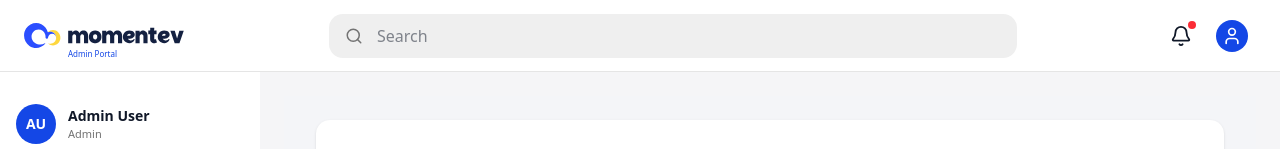
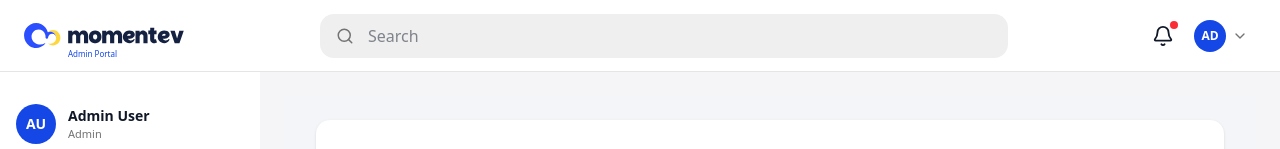
Before and after one commit to Intplus-Tech/Momentev-AdminWeb, a Next.js app: page /bookings in a window 1280 px wide. Shown: the top 149 px of the page. Built offline with nearby package versions, Linux system fonts and the light colour scheme; no server answers.

Commit message:
feat: implement admin dashboard analytics components and customer request request table columns

```diff
--- a/app/(dashboard)/_component/AdminNavbar.tsx
+++ b/app/(dashboard)/_component/AdminNavbar.tsx
@@ -1,15 +1,39 @@
 "use client";
 
 import { useState, useRef, useEffect } from "react";
-import { Bell, Search, Menu, User, LogOut, UserCircle } from "lucide-react";
+import { Bell, Search, Menu, User, LogOut, UserCircle, ChevronDown } from "lucide-react";
 import Link from "next/link";
 
 import { useLayout } from "@/context/layout-context";
 import Logo from "@/components/brand/logo";
 import { logout } from "@/lib/actions/auth";
 
-export default function AdminNavbar() {
+interface AdminNavbarProps {
+  firstName?: string;
+  lastName?: string;
+  avatarUrl?: string | null;
+}
+
+export default function AdminNavbar({
+  firstName,
+  lastName,
+  avatarUrl,
+}: AdminNavbarProps) {
   const { dispatch } = useLayout();
+
+  const fullName =
+    firstName && lastName
+      ? `${firstName} ${lastName}`
+      : firstName || lastName || "";
+
+  const initials = fullName
+    ? fullName
+        .split(" ")
+        .map((n) => n[0])
+        .join("")
+        .toUpperCase()
+        .slice(0, 2)
+    : "AD";
   const [isDropdownOpen, setIsDropdownOpen] = useState(false);
   const [isLoggingOut, setIsLoggingOut] = useState(false);
   const dropdownRef = useRef<HTMLDivElement>(null);
@@ -90,13 +114,27 @@ export default function AdminNavbar() {
         <div className="relative" ref={dropdownRef}>
           <button
             onClick={() => setIsDropdownOpen(!isDropdownOpen)}
-            className="flex items-center gap-2 p-2 rounded-full hover:bg-gray-100 transition-colors focus:outline-none  focus:ring-2 focus:ring-primary/50"
+            className="flex items-center gap-1.5 p-1 pr-2 rounded-full hover:bg-gray-100 transition-colors focus:outline-none focus:ring-2 focus:ring-primary/50"
             aria-label="User menu"
             aria-expanded={isDropdownOpen}
           >
-            <div className="h-8 w-8 rounded-full bg-primary flex items-center justify-center">
-              <User className="h-5 w-5 text-white" />
+            <div className="h-8 w-8 rounded-full bg-primary flex items-center justify-center overflow-hidden shrink-0">
+              {avatarUrl ? (
+                // eslint-disable-next-line @next/next/no-img-element
+                <img
+                  src={avatarUrl}
+                  alt={fullName || "Profile photo"}
+                  className="w-full h-full object-cover"
+                />
+              ) : (
+                <span className="text-white text-xs font-semibold">{initials}</span>
+              )}
             </div>
+            <ChevronDown
+              className={`h-4 w-4 text-muted-foreground transition-transform duration-200 ${
+                isDropdownOpen ? "rotate-180" : ""
+              }`}
+            />
           </button>
 
           {isDropdownOpen && (
--- a/app/(dashboard)/_component/OverviewCards.tsx
+++ b/app/(dashboard)/_component/OverviewCards.tsx
@@ -38,11 +38,18 @@ export default function OverviewCard({ performance, todaysPayments, currency = "
       trendNeutral: true,
     },
     {
+      title: "Platform Commission",
+      value: performance ? formatMoney(performance.platformCommissionMinor) : "£0",
+      trend: "Our Cut",
+      trendUp: true,
+      trendNeutral: true,
+    },
+    {
       title: "Today's Volume",
       value: todaysPayments ? formatMoney(todaysPayments.successful.amountMinor) : "£0",
-      trend: todaysPayments ? `${todaysPayments.successful.count} payments` : "0 payments",
-      trendUp: true,
-      trendNeutral: true,
+      trend: todaysPayments ? `${todaysPayments.successRatePct}% success rate` : "0 payments",
+      trendUp: todaysPayments ? todaysPayments.successRatePct >= 90 : true,
+      trendNeutral: !todaysPayments || todaysPayments.successRatePct === 0,
     },
     {
       title: "Pending Payouts",
@@ -70,14 +77,13 @@ export default function OverviewCard({ performance, todaysPayments, currency = "
   return (
     <div
       className="
-       grid grid-cols-2 lg:grid-cols-5 gap-4"
+       grid grid-cols-2 lg:grid-cols-3 xl:grid-cols-6 gap-4"
     >
       {cards.map((card, i) => (
         <div
           key={i}
           className="
             bg-white rounded-xl
-           last:col-span-2 lg:last:col-span-1
             p-3 sm:p-4
             space-y-3
           "
--- a/app/(dashboard)/_component/PaymentBreakdownChart.tsx
+++ b/app/(dashboard)/_component/PaymentBreakdownChart.tsx
@@ -17,22 +17,27 @@ export default function PaymentBreakdownChart({ paymentModels = [], currency = "
 
     return paymentModels.map((model) => {
       // Format the key to be human readable ("split_payout" -> "Split Payout")
-      const formattedName = model._id
-        ? model._id.split("_").map((w) => w.charAt(0).toUpperCase() + w.slice(1)).join(" ")
+      const formattedName = model.model
+        ? model.model.split("_").map((w) => w.charAt(0).toUpperCase() + w.slice(1)).join(" ")
         : "Unknown";
 
       return {
         name: formattedName,
-        value: model.revenueMinor / 100,
-        count: model.count,
+        value: model.amountMinor / 100,
       };
     });
   }, [paymentModels]);
 
+  const normalizeCurrency = (val?: string) => {
+    const n = (val || "GBP").trim().toUpperCase();
+    if (n === "ANY") return "GBP";
+    return /^[A-Z]{3}$/.test(n) ? n : "GBP";
+  };
+
   const formatMoney = (val: number) => {
     return val.toLocaleString("en-GB", {
       style: "currency",
-      currency: currency,
+      currency: normalizeCurrency(currency),
       maximumFractionDigits: 0,
     });
   };
@@ -54,6 +59,7 @@ export default function PaymentBreakdownChart({ paymentModels = [], currency = "
                 innerRadius={60}
                 outerRadius={80}
                 paddingAngle={5}
+                minAngle={15}
                 dataKey="value"
               >
                 {data.map((entry, index) => (
--- a/app/(dashboard)/_component/TopVendorsList.tsx
+++ b/app/(dashboard)/_component/TopVendorsList.tsx
@@ -1,4 +1,5 @@
 import { AnalyticsOverviewResponse } from "@/lib/actions/admin-analytics";
+import { TrendingUp, TrendingDown } from "lucide-react";
 
 interface TopVendorsProps {
   vendors?: AnalyticsOverviewResponse["topVendors"];
@@ -6,10 +7,16 @@ interface TopVendorsProps {
 }
 
 export default function TopVendorsList({ vendors = [], currency = "GBP" }: TopVendorsProps) {
+  const normalizeCurrency = (val?: string) => {
+    const n = (val || "GBP").trim().toUpperCase();
+    if (n === "ANY") return "GBP";
+    return /^[A-Z]{3}$/.test(n) ? n : "GBP";
+  };
+
   const formatMoney = (minor: number) => {
     return (minor / 100).toLocaleString("en-GB", {
       style: "currency",
-      currency: currency,
+      currency: normalizeCurrency(currency),
       maximumFractionDigits: 0,
     });
   };
@@ -30,12 +37,18 @@ export default function TopVendorsList({ vendors = [], currency = "GBP" }: TopVe
                   #{index + 1}
                 </div>
                 <div>
-                  <p className="font-semibold text-gray-900">{vendor.businessName}</p>
-                  <p className="text-xs text-gray-500">{vendor.bookingCount} bookings completed</p>
+                  <p className="font-semibold text-gray-900">{vendor.vendorName}</p>
+                  <p className="text-xs text-gray-500">{vendor.bookings} bookings completed</p>
                 </div>
               </div>
               <div className="text-right">
-                <p className="font-semibold text-gray-900">{formatMoney(vendor.revenueMinor)}</p>
+                <p className="font-semibold text-gray-900">{formatMoney(vendor.amountMinor)}</p>
+                {vendor.growthPct !== undefined && (
+                  <p className={`text-[10px] sm:text-xs flex items-center justify-end gap-1 mt-1 ${vendor.growthPct >= 0 ? "text-[#6DD58C]" : "text-red-500"}`}>
+                    {vendor.growthPct >= 0 ? <TrendingUp size={12} /> : <TrendingDown size={12} />}
+                    {Math.abs(vendor.growthPct)}%
+                  </p>
+                )}
               </div>
             </div>
           ))
--- a/app/(dashboard)/_component/TrendChart.tsx
+++ b/app/(dashboard)/_component/TrendChart.tsx
@@ -14,10 +14,9 @@ import { useMemo } from "react";
 
 interface TrendsChartProps {
   chartData?: Array<{
-    date: string;
-    revenueMinor: number;
-    commissionMinor: number;
-    paymentCount: number;
+    name: string;
+    amountMinor: number;
+    pct: number;
   }>;
 }
 
@@ -26,15 +25,11 @@ export default function TrendsChart({ chartData = [] }: TrendsChartProps) {
     if (!chartData || chartData.length === 0) return [];
 
     return chartData.map(item => {
-      // Parse the ISO date string backwards for a simple formatted day or month
-      const d = new Date(item.date);
-      const label = d.toLocaleDateString('en-GB', { day: 'numeric', month: 'short' });
       return {
-        label,
-        value: item.revenueMinor / 100, // Convert to major units
-        fullDate: item.date
+        label: item.name,
+        value: item.amountMinor / 100, // Convert to major units
       };
-    }).reverse(); // The API might return newest first, we usually want oldest left to newest right for line charts
+    });
   }, [chartData]);
 
   return (
--- a/app/(dashboard)/customer-requests/_components/columns.tsx
+++ b/app/(dashboard)/customer-requests/_components/columns.tsx
@@ -22,18 +22,18 @@ const statusStyles: Record<string, string> = {
 };
 
 export const columns: ColumnDef<CustomerRequest>[] = [
-  {
-    accessorKey: "_id",
-    header: "ID",
-    cell: ({ row }) => {
-      const id = row.getValue("_id") as string;
-      return (
-        <span className="font-mono text-xs text-gray-500">
-          #{id}
-        </span>
-      );
-    },
-  },
+  // {
+  //   accessorKey: "_id",
+  //   header: "ID",
+  //   cell: ({ row }) => {
+  //     const id = row.getValue("_id") as string;
+  //     return (
+  //       <span className="font-mono text-xs text-gray-500">
+  //         #{id}
+  //       </span>
+  //     );
+  //   },
+  // },
   {
     id: "eventTitle",
     header: ({ column }) => (
--- a/app/(dashboard)/layout.tsx
+++ b/app/(dashboard)/layout.tsx
@@ -17,7 +17,11 @@ export default async function dashboardLayout({
         <div className="h-screen bg-[#F5F5F7] overflow-hidden">
           {/* FIXED NAVBAR */}
           <div className="fixed top-0 left-0 right-0 z-50">
-            <AdminNavbar />
+            <AdminNavbar
+              firstName={profile?.firstName}
+              lastName={profile?.lastName}
+              avatarUrl={profile?.avatar?.url ?? null}
+            />
           </div>
 
           {/* BODY */}
--- a/app/(dashboard)/overview/page.tsx
+++ b/app/(dashboard)/overview/page.tsx
@@ -1,4 +1,3 @@
-import ActionRequiredCard from "../_component/ActionRequiredCard";
 import OverviewCard from "../_component/OverviewCards";
 import TrendsChart from "../_component/TrendChart";
 import TopVendorsList from "../_component/TopVendorsList";
@@ -46,9 +45,6 @@ export default async function AdminOverviewPage() {
           <p className="text-sm">{result.error}</p>
         </div>
       )}
-      <div className="">
-        <ActionRequiredCard />
-      </div>
     </div>
   );
 }
--- a/lib/actions/admin-analytics.ts
+++ b/lib/actions/admin-analytics.ts
@@ -18,22 +18,26 @@ export interface AnalyticsOverviewResponse {
     disputedCases: number;
   };
   revenueAnalytics: Array<{
-    date: string;
-    revenueMinor: number;
-    commissionMinor: number;
-    paymentCount: number;
+    name: string;
+    amountMinor: number;
+    pct: number;
   }>;
   byPaymentModel: Array<{
-    _id: string; // The payment model (e.g., "split_payout")
-    revenueMinor: number;
-    count: number;
+    model: string;
+    amountMinor: number;
+    pct: number;
   }>;
-  revenueByRegion: any[];
+  revenueByRegion: Array<{
+    region: string;
+    amountMinor: number;
+    pct: number;
+  }>;
   topVendors: Array<{
     vendorId: string;
-    businessName: string;
-    revenueMinor: number;
-    bookingCount: number;
+    vendorName: string;
+    amountMinor: number;
+    bookings: number;
+    growthPct: number;
   }>;
   todaysPayments: {
     successful: { count: number; amountMinor: number };
@@ -92,6 +96,8 @@ export async function getAnalyticsOverview(
 
     const body = await response.json();
 
+    console.log("Admin Overview Body: ", JSON.stringify(body, null, 2));
+
     if (!response.ok) {
       return {
         success: false,
```
